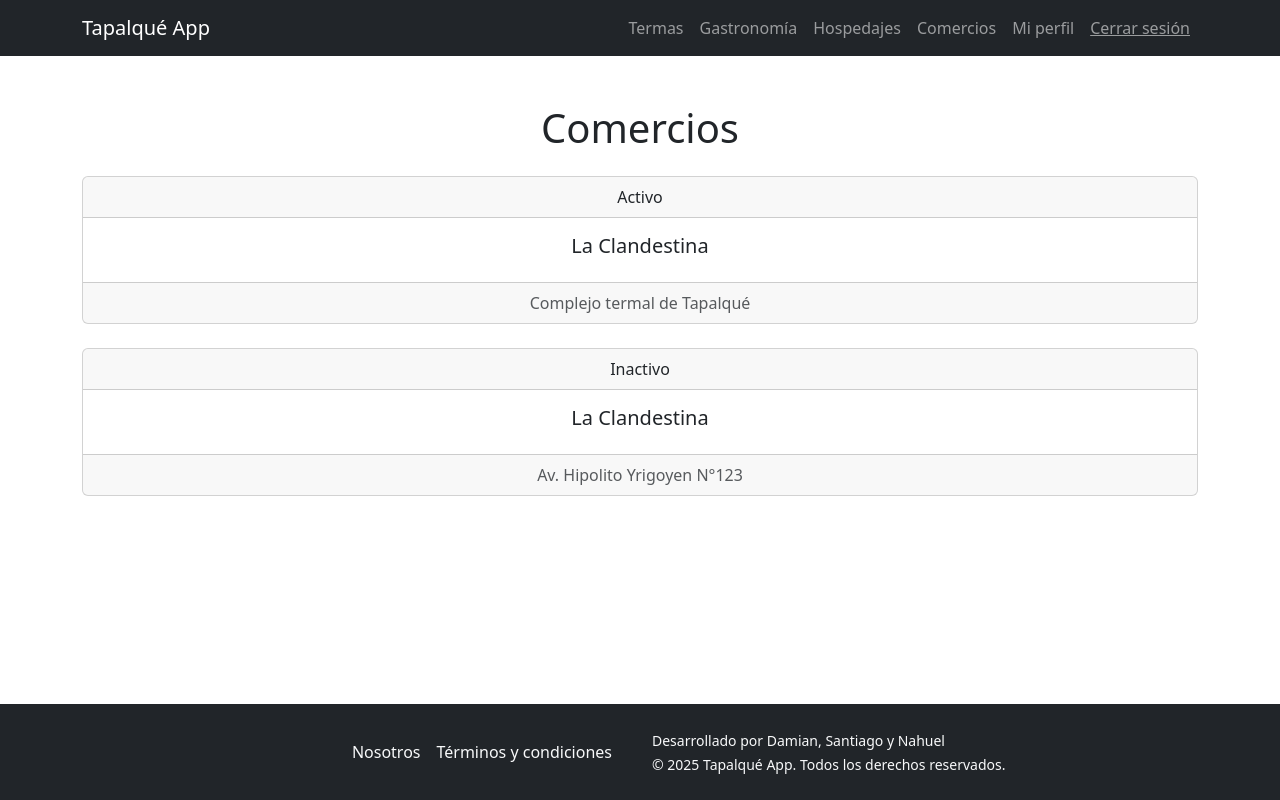
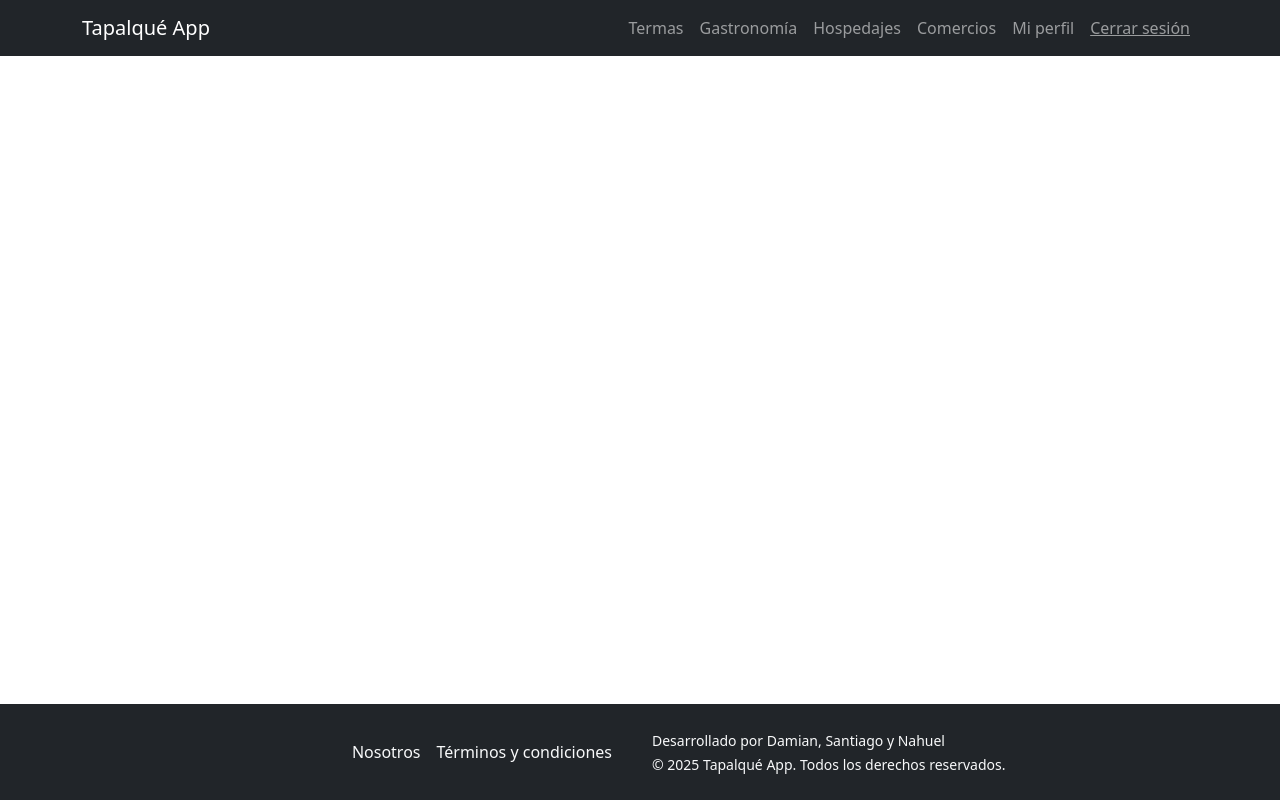
Before and after one commit to DamianZingale/TapalqueApp, a React (Vite) app in the folder portal Frontend/: page /admin/comercio in a window 1280 px wide. Built offline with nearby package versions, Linux system fonts and the light colour scheme.

Commit message:
Update routes.tsx

```diff
--- a/portal Frontend/src/features/administrador general/routes.tsx
+++ b/portal Frontend/src/features/administrador general/routes.tsx
@@ -12,7 +12,7 @@ export default function AdministradorGeneralRoutes(){
             <Route path="/" element={<AdministradorGeneralPage />} />
             <Route path="gastronomicos" element={<AdminGralGastronomicosPage />} />
             <Route path="hospedajes" element={<AdminGralHospedajesPage />} />
-            <Route path="comercio" element={<AdminGralComerciosPage />} />
+            <Route path="comercios" element={<AdminGralComerciosPage />} />
             <Route path="servicios" element={<AdminGralServiciosPage />} />
             <Route path="usuarios" element={<AdminGralUsuariosPage />} />
         </Routes>
```
